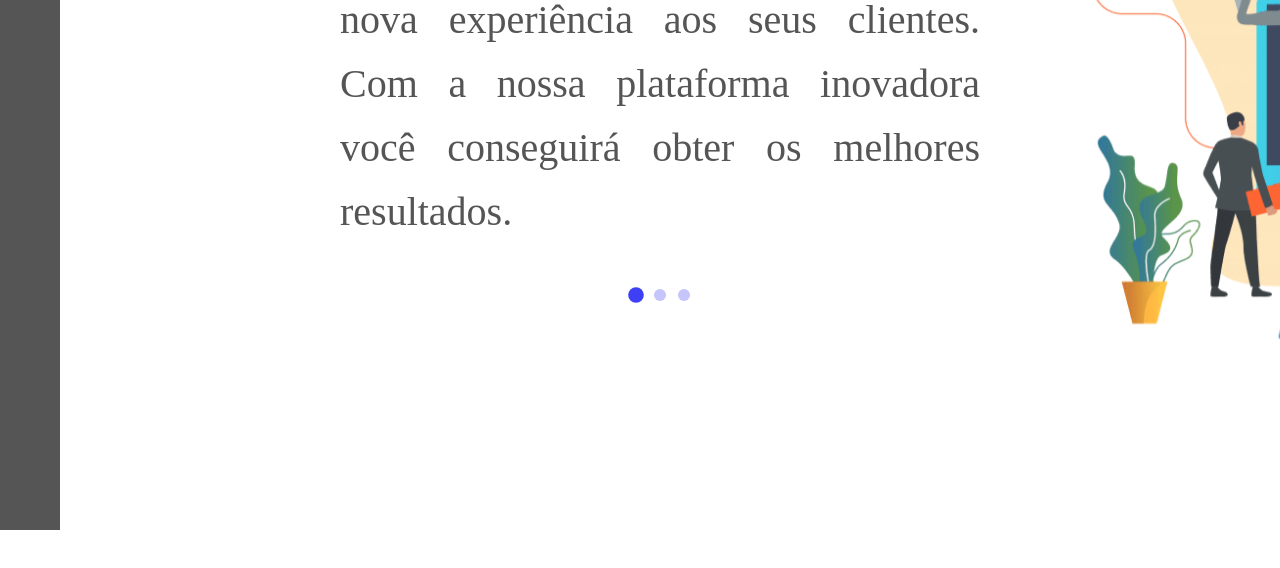
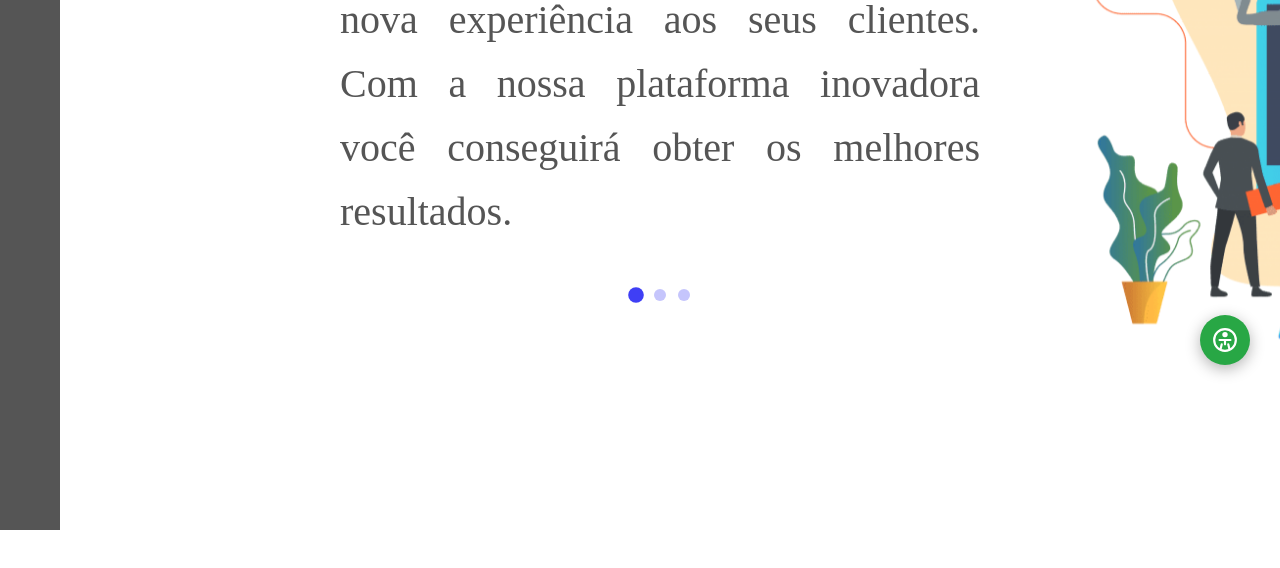
Before and after one commit to Gusnter/Projeto-Faculdade-FrontEnd, a plain HTML site: page index.html in a window 1280 px wide. Shown: the part 340-908 px from the top of the page. Drawn offline with Linux system fonts and the light colour scheme.

Commit message:
botão de acessibilidade implementado no site

```diff
--- a/CSS/style.css
+++ b/CSS/style.css
@@ -599,6 +599,37 @@ main {
     height: 24px;
 }
 
+
+#btnAcessibilidade {
+    position: fixed;
+    bottom: 95px;
+    right: 30px;
+    width: 50px;
+    height: 50px;
+    background-color: #28a745;
+    color: white;
+    border: none;
+    border-radius: 50%;
+    cursor: pointer;
+    display: flex;
+    align-items: center;
+    justify-content: center;
+    box-shadow: 0 4px 15px rgba(0, 0, 0, 0.3);
+    z-index: 999;
+    transition: all 0.3s ease;
+}
+
+#btnAcessibilidade:hover {
+    background-color: #218838;
+    transform: translateY(-5px) scale(1.05);
+    box-shadow: 0 6px 20px rgba(40, 167, 69, 0.5);
+}
+
+#btnAcessibilidade svg {
+    width: 26px;
+    height: 26px;
+}
+
 footer{
     background: linear-gradient(135deg, rgb(63, 63, 245) 0%, rgb(50, 50, 200) 100%);
     color: white;
--- a/index.html
+++ b/index.html
@@ -232,6 +232,17 @@
         </svg>
     </button>
 
+    <button id="btnAcessibilidade" title="Acessibilidade">
+        <svg xmlns="http://www.w3.org/2000/svg" width="24" height="24" viewBox="0 0 24 24" fill="none" stroke="currentColor" stroke-width="2" stroke-linecap="round" stroke-linejoin="round">
+            <circle cx="12" cy="12" r="10"></circle>
+            <circle cx="12" cy="7" r="1.5" fill="currentColor"></circle>
+            <path d="M7 12h10"></path>
+            <path d="M9 16l-1 4"></path>
+            <path d="M15 16l1 4"></path>
+            <path d="M12 12v4"></path>
+        </svg>
+    </button>
+
     <script>
 
         const btnVoltarTopo = document.getElementById('btnVoltarTopo')
```
